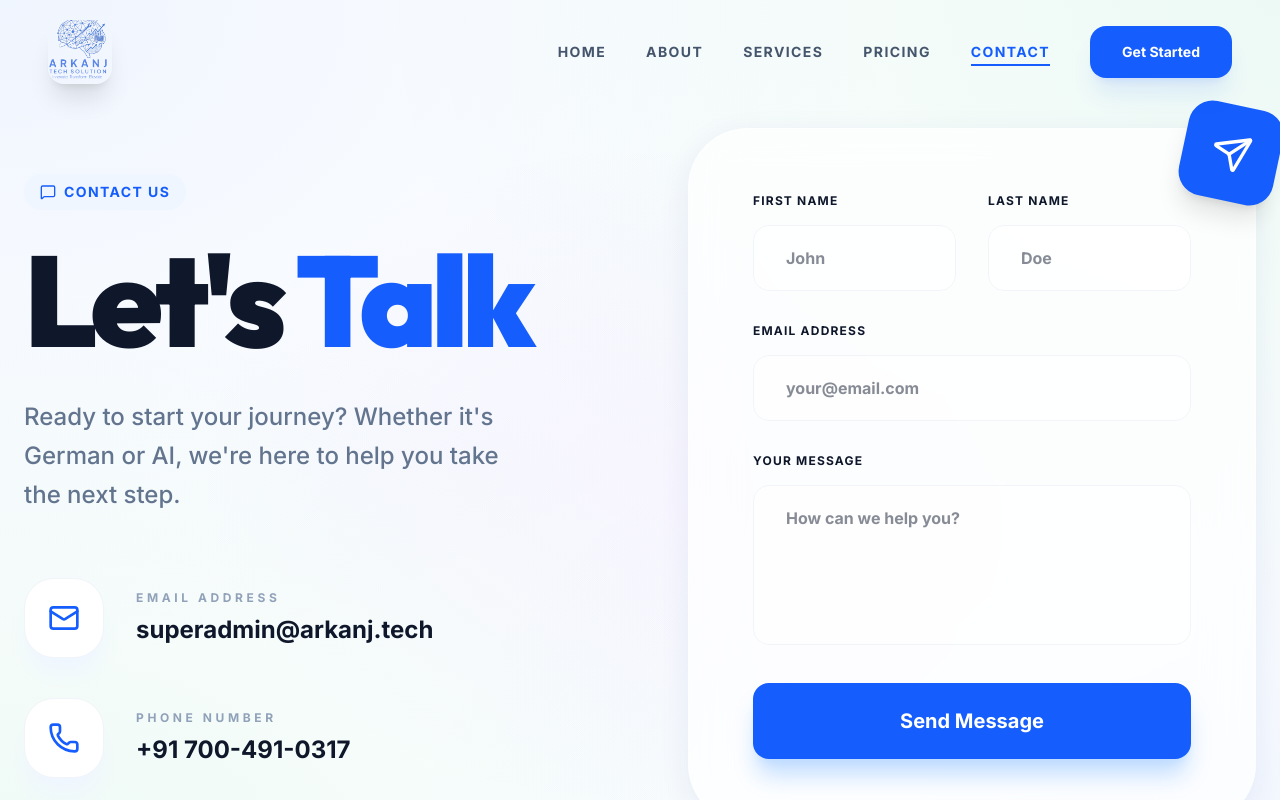
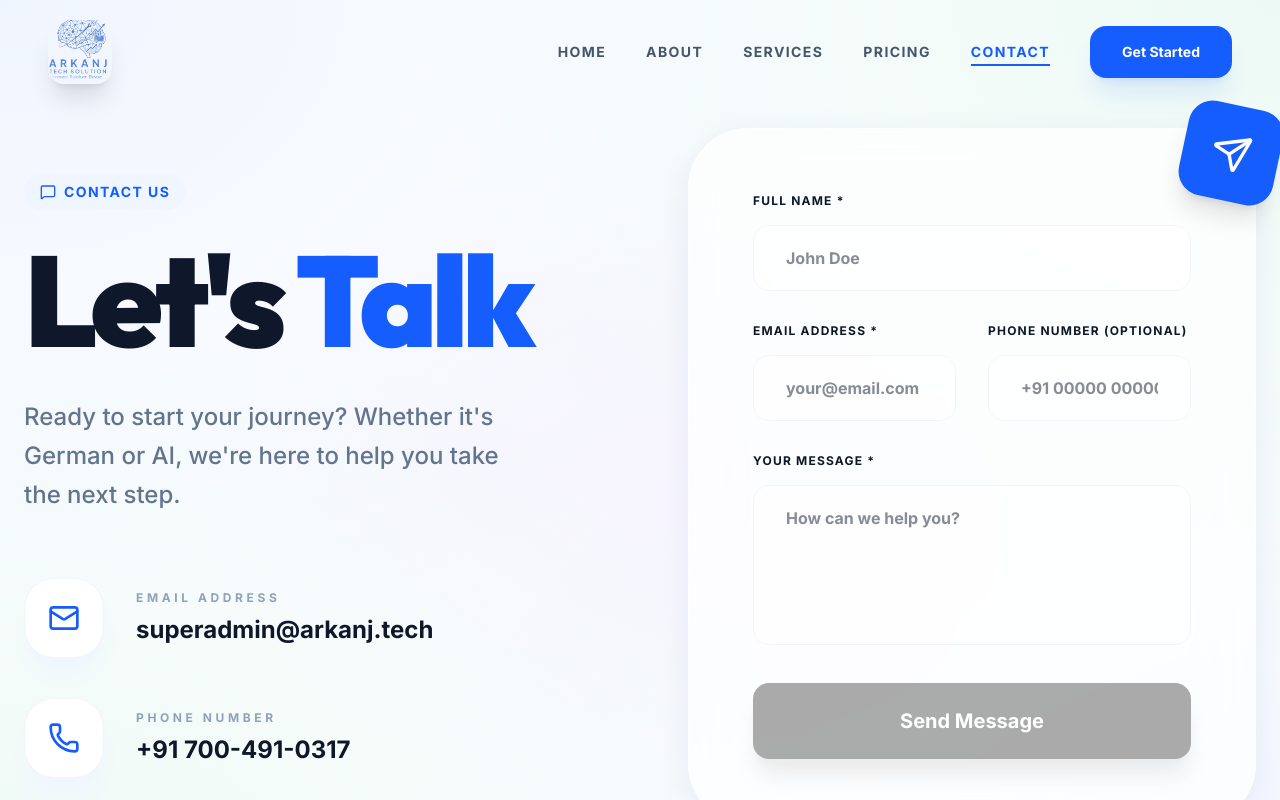
Before and after one commit to MariyRajiv/Arkanj_tech_v2, a React (Vite) app: page / in a window 1280 px wide. Both pictures are taken after a click on the button "Get Started". Shown: the top 800 px of the page. Built offline with nearby package versions, Linux system fonts and the light colour scheme.

Commit message:
first commit

```diff
--- a/src/components/Button.tsx
+++ b/src/components/Button.tsx
@@ -1,6 +1,22 @@
 import { ReactNode } from 'react';
 
-export const Button = ({ children, variant = 'primary', className = '', onClick }: { children: ReactNode, variant?: 'primary' | 'secondary' | 'outline', className?: string, onClick?: () => void }) => {
+interface ButtonProps {
+  children: ReactNode;
+  variant?: 'primary' | 'secondary' | 'outline';
+  className?: string;
+  onClick?: () => void;
+  type?: 'button' | 'submit' | 'reset';
+  disabled?: boolean;
+}
+
+export const Button = ({
+  children,
+  variant = 'primary',
+  className = '',
+  onClick,
+  type = 'button',
+  disabled = false
+}: ButtonProps) => {
   const variants = {
     primary: 'bg-blue-600 text-white hover:bg-blue-700 shadow-lg shadow-blue-200',
     secondary: 'bg-emerald-500 text-white hover:bg-emerald-600 shadow-lg shadow-emerald-200',
@@ -9,7 +25,9 @@ export const Button = ({ children, variant = 'primary', className = '', onClick
 
   return (
     <button
+      type={type}
       onClick={onClick}
+      disabled={disabled}
       className={`px-8 py-4 rounded-2xl font-bold transition-all active:scale-95 flex items-center justify-center gap-2 ${variants[variant]} ${className}`}
     >
       {children}
--- a/src/views/ContactView.tsx
+++ b/src/views/ContactView.tsx
@@ -1,8 +1,28 @@
-import { Mail, Phone, MessageSquare, Send } from 'lucide-react';
+import React, { useState } from 'react';
+import { Mail, Phone, MessageSquare, Send, X, CheckCircle2 } from 'lucide-react';
 import { Button } from '../components/Button';
-import { motion } from 'motion/react';
+import { motion, AnimatePresence } from 'motion/react';
 
-export const ContactView = () => (
+export const ContactView = () => {
+  const [isSubmitted, setIsSubmitted] = useState(false);
+  const [formData, setFormData] = useState({
+    name: '',
+    email: '',
+    phone: '',
+    message: ''
+  });
+
+  const handleSubmit = (e: React.FormEvent) => {
+    e.preventDefault();
+    // In a real app, you'd send data to a server here
+    setIsSubmitted(true);
+  };
+
+  const isFormValid = formData.name.trim() !== '' &&
+                      formData.email.trim() !== '' &&
+                      formData.message.trim() !== '';
+
+  return (
     <div className="relative pt-32 pb-32 overflow-hidden mesh-gradient">
       {/* Decorative Background Elements */}
       <div className="absolute top-0 left-0 w-full h-full overflow-hidden -z-10">
@@ -86,29 +106,108 @@ export const ContactView = () => (
               <Send className="w-10 h-10" />
             </div>
 
-          <form className="space-y-8" onSubmit={(e) => e.preventDefault()}>
+            <form className="space-y-8" onSubmit={handleSubmit}>
+              <div className="text-left">
+                <label className="block text-xs font-black text-slate-900 mb-4 uppercase tracking-widest">Full Name *</label>
+                <input
+                  type="text"
+                  required
+                  value={formData.name}
+                  onChange={(e) => setFormData({ ...formData, name: e.target.value })}
+                  className="w-full bg-white/50 px-8 py-5 rounded-2xl border border-slate-100 focus:border-blue-600 focus:ring-4 focus:ring-blue-600/5 outline-none transition-all font-bold"
+                  placeholder="John Doe"
+                />
+              </div>
               <div className="grid md:grid-cols-2 gap-8">
                 <div className="text-left">
-                <label className="block text-xs font-black text-slate-900 mb-4 uppercase tracking-widest">First Name</label>
-                <input type="text" className="w-full bg-white/50 px-8 py-5 rounded-2xl border border-slate-100 focus:border-blue-600 focus:ring-4 focus:ring-blue-600/5 outline-none transition-all font-bold" placeholder="John" />
+                  <label className="block text-xs font-black text-slate-900 mb-4 uppercase tracking-widest">Email Address *</label>
+                  <input
+                    type="email"
+                    required
+                    value={formData.email}
+                    onChange={(e) => setFormData({ ...formData, email: e.target.value })}
+                    className="w-full bg-white/50 px-8 py-5 rounded-2xl border border-slate-100 focus:border-blue-600 focus:ring-4 focus:ring-blue-600/5 outline-none transition-all font-bold"
+                    placeholder="your@email.com"
+                  />
                 </div>
                 <div className="text-left">
-                <label className="block text-xs font-black text-slate-900 mb-4 uppercase tracking-widest">Last Name</label>
-                <input type="text" className="w-full bg-white/50 px-8 py-5 rounded-2xl border border-slate-100 focus:border-blue-600 focus:ring-4 focus:ring-blue-600/5 outline-none transition-all font-bold" placeholder="Doe" />
+                  <label className="block text-xs font-black text-slate-900 mb-4 uppercase tracking-widest">Phone Number (Optional)</label>
+                  <input
+                    type="tel"
+                    value={formData.phone}
+                    onChange={(e) => setFormData({ ...formData, phone: e.target.value })}
+                    className="w-full bg-white/50 px-8 py-5 rounded-2xl border border-slate-100 focus:border-blue-600 focus:ring-4 focus:ring-blue-600/5 outline-none transition-all font-bold"
+                    placeholder="+91 00000 00000"
+                  />
                 </div>
               </div>
               <div className="text-left">
-              <label className="block text-xs font-black text-slate-900 mb-4 uppercase tracking-widest">Email Address</label>
-              <input type="email" className="w-full bg-white/50 px-8 py-5 rounded-2xl border border-slate-100 focus:border-blue-600 focus:ring-4 focus:ring-blue-600/5 outline-none transition-all font-bold" placeholder="your@email.com" />
+                <label className="block text-xs font-black text-slate-900 mb-4 uppercase tracking-widest">Your Message *</label>
+                <textarea
+                  required
+                  value={formData.message}
+                  onChange={(e) => setFormData({ ...formData, message: e.target.value })}
+                  className="w-full bg-white/50 px-8 py-5 rounded-2xl border border-slate-100 focus:border-blue-600 focus:ring-4 focus:ring-blue-600/5 outline-none transition-all h-40 font-bold resize-none"
+                  placeholder="How can we help you?"
+                ></textarea>
               </div>
-            <div className="text-left">
-              <label className="block text-xs font-black text-slate-900 mb-4 uppercase tracking-widest">Your Message</label>
-              <textarea className="w-full bg-white/50 px-8 py-5 rounded-2xl border border-slate-100 focus:border-blue-600 focus:ring-4 focus:ring-blue-600/5 outline-none transition-all h-40 font-bold resize-none" placeholder="How can we help you?"></textarea>
-            </div>
-            <Button variant="primary" className="w-full py-6 text-xl shadow-xl shadow-blue-200">Send Message</Button>
+              <Button
+                type="submit"
+                variant="primary"
+                disabled={!isFormValid}
+                className={`w-full py-6 text-xl shadow-xl shadow-blue-200 transition-all ${!isFormValid ? 'opacity-50 cursor-not-allowed grayscale' : 'hover:scale-[1.02]'}`}
+              >
+                Send Message
+              </Button>
             </form>
           </motion.div>
         </div>
       </div>
+
+      {/* Success Popup */}
+      <AnimatePresence>
+        {isSubmitted && (
+          <div className="fixed inset-0 z-[100] flex items-center justify-center p-4">
+            <motion.div
+              initial={{ opacity: 0 }}
+              animate={{ opacity: 1 }}
+              exit={{ opacity: 0 }}
+              onClick={() => setIsSubmitted(false)}
+              className="absolute inset-0 bg-slate-900/60 backdrop-blur-sm"
+            />
+            <motion.div
+              initial={{ opacity: 0, scale: 0.9, y: 20 }}
+              animate={{ opacity: 1, scale: 1, y: 0 }}
+              exit={{ opacity: 0, scale: 0.9, y: 20 }}
+              className="relative w-full max-w-md glass rounded-[40px] p-12 text-center shadow-2xl border-white/60"
+            >
+              <button
+                onClick={() => setIsSubmitted(false)}
+                className="absolute top-6 right-6 p-2 hover:bg-slate-100 rounded-full transition-colors text-slate-400"
+              >
+                <X className="w-6 h-6" />
+              </button>
+
+              <div className="w-20 h-20 bg-emerald-100 rounded-3xl flex items-center justify-center mx-auto mb-8 shadow-lg shadow-emerald-100/50">
+                <CheckCircle2 className="w-10 h-10 text-emerald-600" />
+              </div>
+
+              <h3 className="text-3xl font-black text-slate-900 mb-4 tracking-tight">Sent Successfully!</h3>
+              <p className="text-lg text-slate-500 font-medium leading-relaxed mb-8">
+                We've received your message. One of our experts will contact you within 24 hours.
+              </p>
+
+              <Button
+                variant="primary"
+                className="w-full py-4"
+                onClick={() => setIsSubmitted(false)}
+              >
+                Great, thanks!
+              </Button>
+            </motion.div>
+          </div>
+        )}
+      </AnimatePresence>
     </div>
   );
+};
```
Lines whose indentation alone changed are shown as unchanged.
